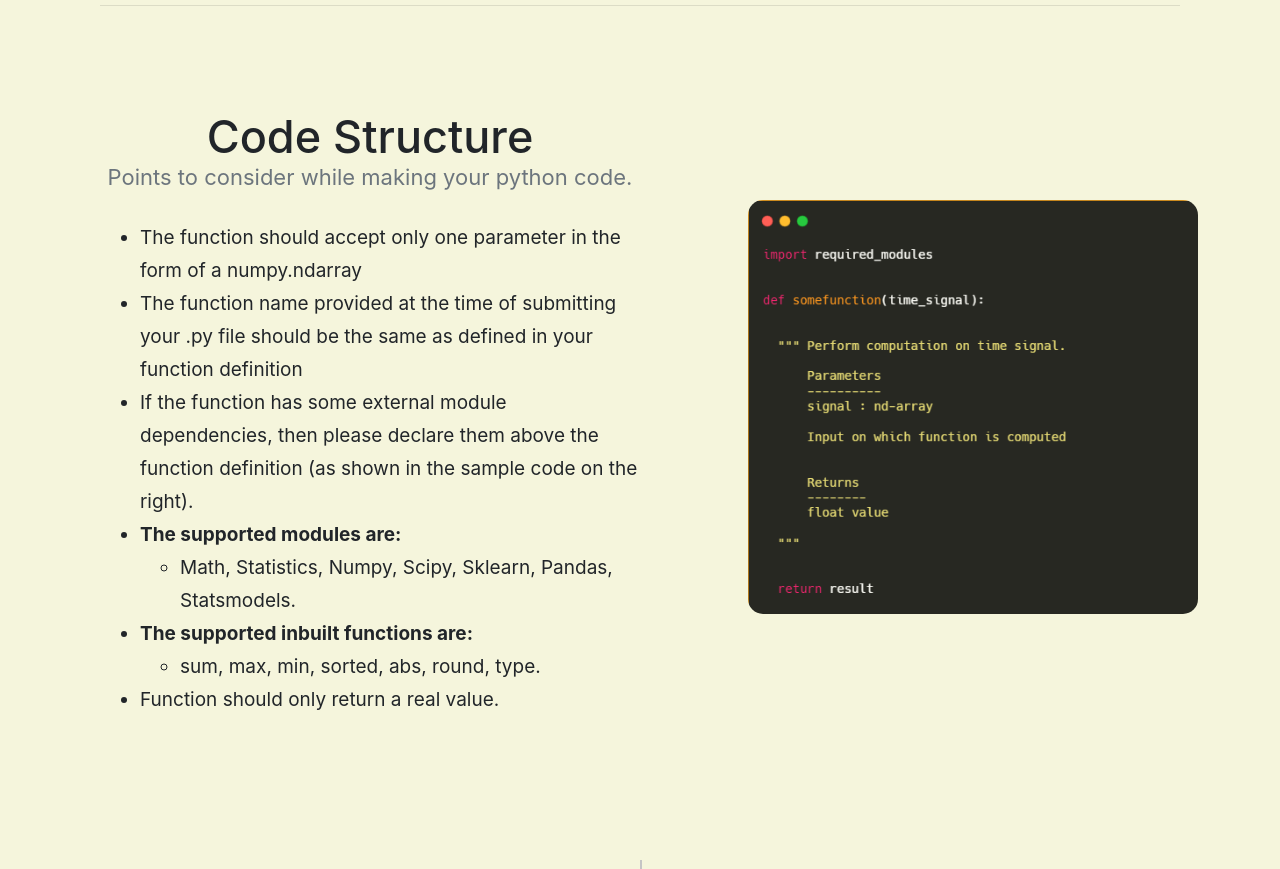
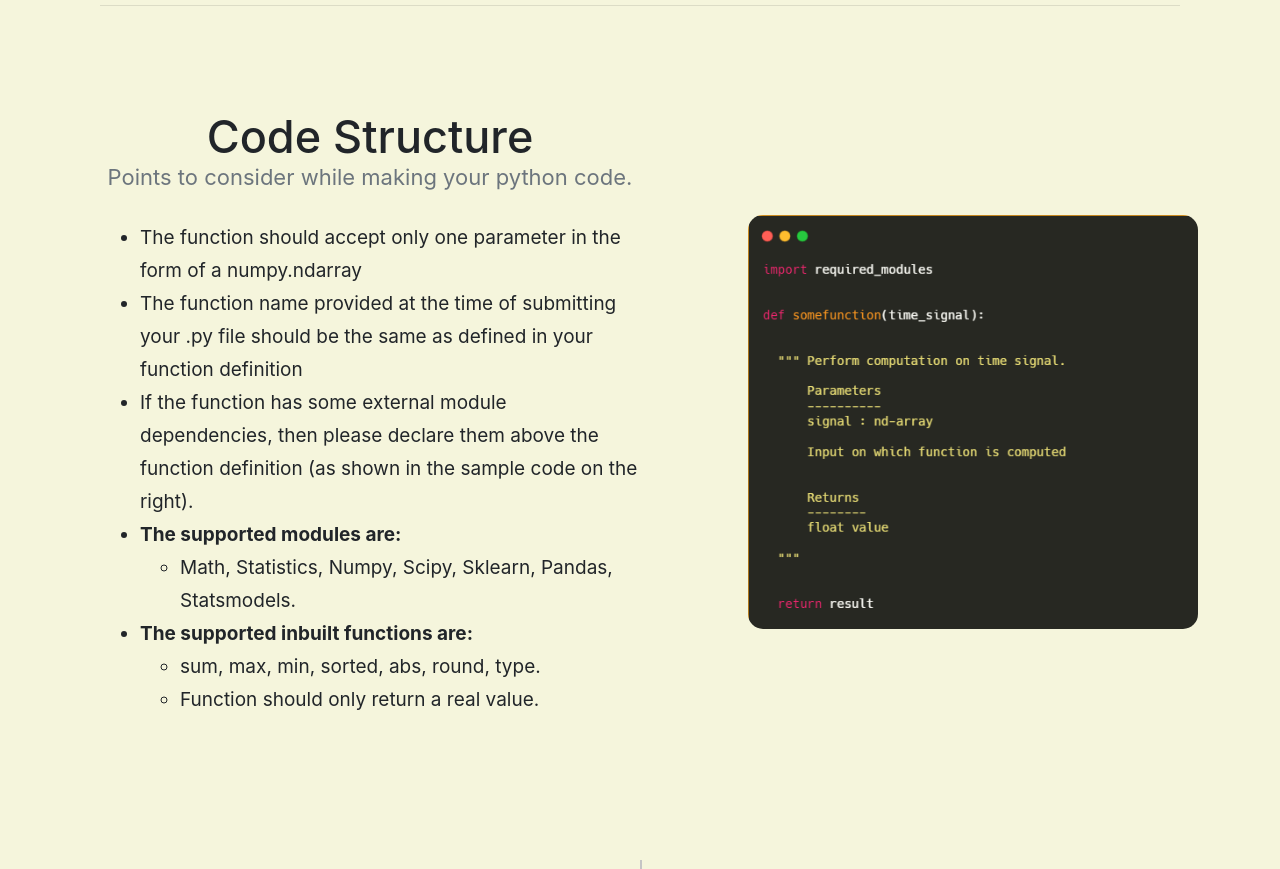
Before and after one commit to DynamicsAndNeuralSystems/Comp-Engine-Features, a Django app: page /howitworks in a window 1280 px wide. Shown: the part 212-1081 px from the top of the page. Run offline with Django 3.2, Linux system fonts and the light colour scheme; some libraries are stand-ins or nearby versions.

Commit message:
Fixed some front-end text.

```diff
--- a/static/CompEngineFeaturesWeb/css/howitworks.css
+++ b/static/CompEngineFeaturesWeb/css/howitworks.css
@@ -34,7 +34,7 @@ body{
 .right img {
     width: 450px;
     border-radius: 15px;
-    margin-top: 90px;
+    margin-top: 105px;
     margin-left: 20%;
 }
 
--- a/templates/contact.html
+++ b/templates/contact.html
@@ -21,7 +21,7 @@ Comp-Engine-Features
 <div class="container">
       <p class="display-1">Connect with us</h1>
       <hr>
-      <p class="lead">>Here is how you can reach us. </p>
+      <p class="lead">Here is how you can reach us. </p>
       <div class="contact-box">
         <h2>Reach us</h2>
 
--- a/templates/howitworks.html
+++ b/templates/howitworks.html
@@ -26,7 +26,7 @@ Comp-Engine-Features
 <li>The function name provided at the time of submitting your .py file should be the same as defined in your function definition</li>
 <li>If the function has some external module dependencies, then please declare them above the function definition (as shown in the sample code on the right).</li>
 <li><strong>The supported modules are:</strong> <ul><li>Math, Statistics, Numpy, Scipy, Sklearn, Pandas, Statsmodels.</li></ul></li>
-<li><strong>The supported inbuilt functions are:</strong> <ul><li>sum, max, min, sorted, abs, round, type.</li></ul><li>Function should only return a real value.</li></li>
+<li><strong>The supported inbuilt functions are:</strong> <ul><li>sum, max, min, sorted, abs, round, type.</li><li>Function should only return a real value.</li></ul></li>
 </ul>
 
 </div>
```
